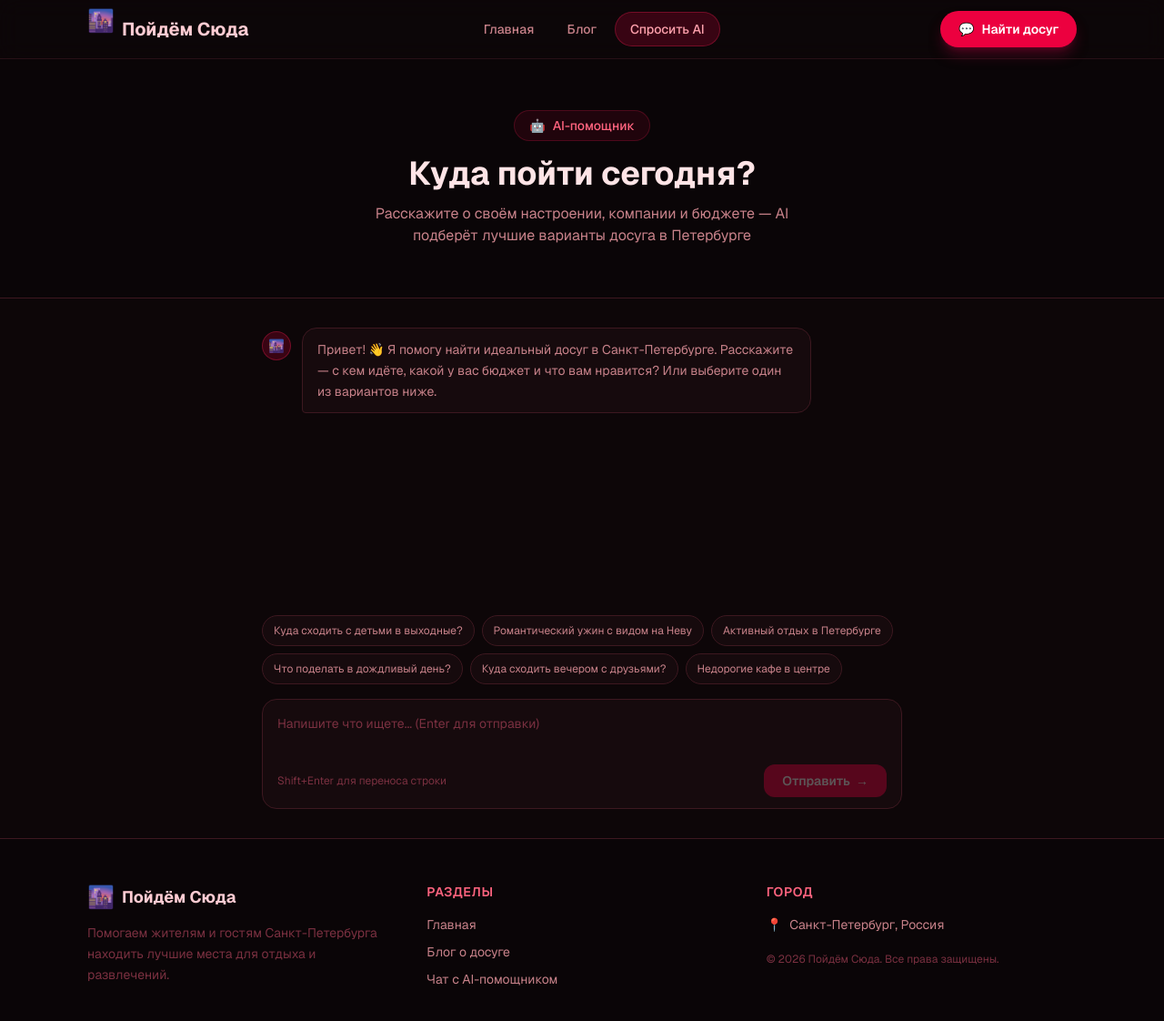
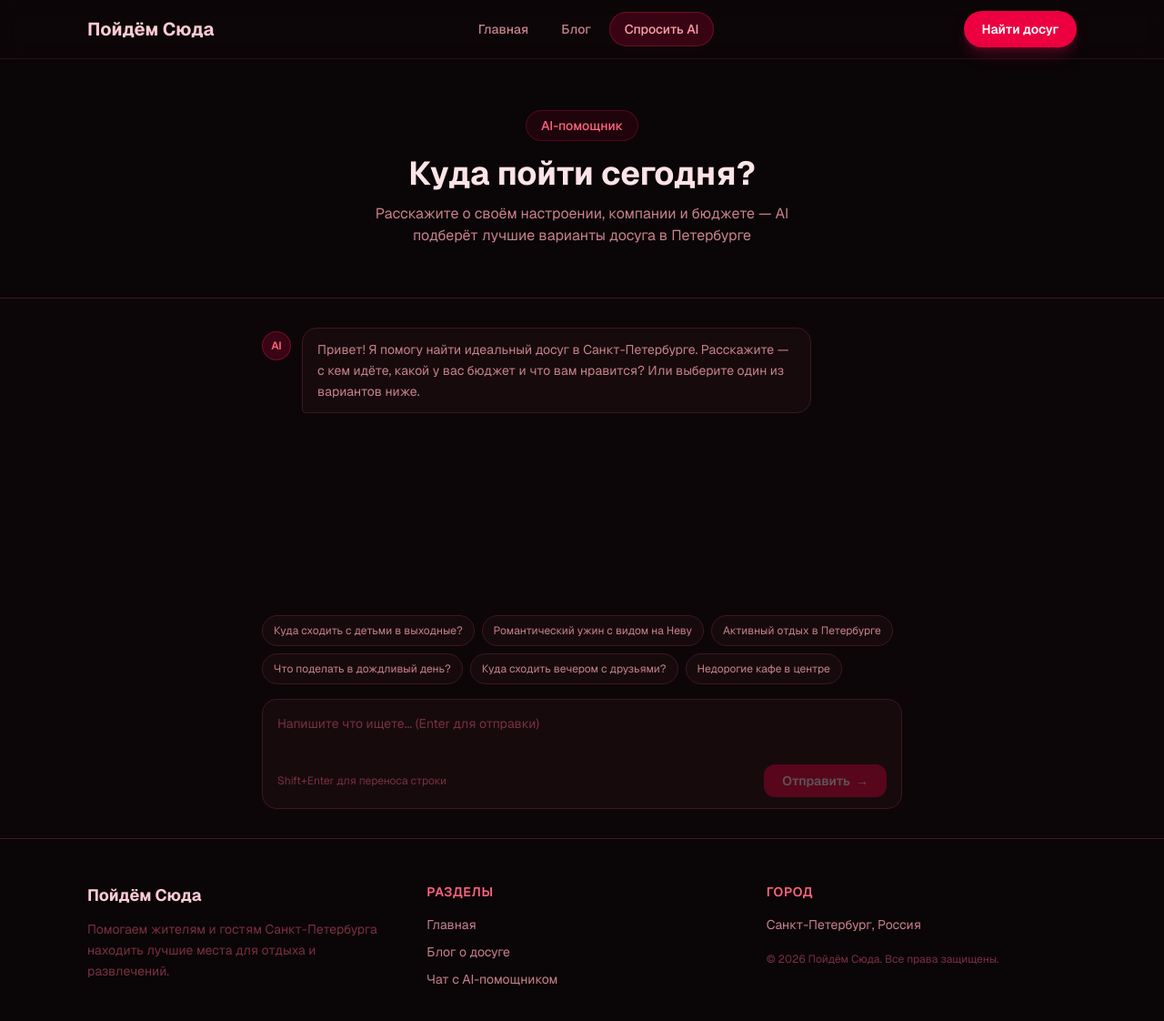
Before and after one commit to sachalysov/poydomsuda, a Next.js app: page /chat in a window 1280 px wide. Shown: the top 1122 px of the page at 91% size. Built offline with nearby package versions, Linux system fonts and the light colour scheme.

Commit message:
убрал все иконки

```diff
--- a/src/app/blog/[slug]/page.tsx
+++ b/src/app/blog/[slug]/page.tsx
@@ -71,7 +71,6 @@ export default async function PostPage({ params }: Props) {
 
       {/* Article header */}
       <header className="max-w-3xl mx-auto px-4 sm:px-6 lg:px-8 pt-8 pb-6">
-        <div className="text-6xl mb-5">{post.emoji}</div>
         <div className="flex flex-wrap items-center gap-3 mb-5">
           <span className="inline-block text-sm font-medium bg-rose-600/10 border border-rose-500/20 text-rose-400 px-3 py-1 rounded-full">
             {post.category}
@@ -100,7 +99,6 @@ export default async function PostPage({ params }: Props) {
       {/* Ask AI CTA */}
       <div className="max-w-3xl mx-auto px-4 sm:px-6 lg:px-8 mb-16">
         <div className="bg-[#160A0D] border border-[#5C2530] rounded-2xl p-6 sm:p-8 text-center">
-          <div className="text-3xl mb-3">💬</div>
           <h3 className="text-xl font-bold text-rose-200 mb-2">
             Хотите персональный совет?
           </h3>
@@ -111,7 +109,7 @@ export default async function PostPage({ params }: Props) {
             href="/chat"
             className="inline-flex items-center gap-2 bg-rose-600 hover:bg-rose-500 text-white font-bold px-6 py-3 rounded-xl transition-all duration-200 hover:-translate-y-0.5"
           >
-            <span>🚀</span> Открыть чат
+            Открыть чат
           </Link>
         </div>
       </div>
@@ -128,7 +126,6 @@ export default async function PostPage({ params }: Props) {
                   href={`/blog/${p.slug}`}
                   className="group bg-[#160A0D] border border-[#3D1820] hover:border-[#5C2530] rounded-2xl p-5 transition-all duration-200 hover:bg-[#1E0E12]"
                 >
-                  <div className="text-3xl mb-3">{p.emoji}</div>
                   <span className="inline-block text-xs font-medium bg-rose-600/10 border border-rose-500/20 text-rose-400 px-2.5 py-1 rounded-full mb-3">
                     {p.category}
                   </span>
--- a/src/app/blog/page.tsx
+++ b/src/app/blog/page.tsx
@@ -21,7 +21,7 @@ export default function BlogPage() {
       <section className="bg-[#0A0507] border-b border-[#3D1820] py-14 sm:py-20">
         <div className="max-w-6xl mx-auto px-4 sm:px-6 lg:px-8 text-center">
           <div className="inline-flex items-center gap-2 bg-rose-600/10 border border-rose-500/20 text-rose-400 text-sm font-medium px-4 py-1.5 rounded-full mb-5">
-            <span>📰</span> Блог о досуге
+            Блог о досуге
           </div>
           <h1 className="text-4xl sm:text-5xl font-bold text-rose-100 mb-4">
             Идеи для Петербурга
@@ -60,7 +60,6 @@ export default function BlogPage() {
             className="group block bg-[#160A0D] border border-[#3D1820] hover:border-[#5C2530] rounded-3xl p-6 sm:p-8 transition-all duration-300 mb-8 hover:bg-[#1E0E12]"
           >
             <div className="flex flex-col sm:flex-row gap-6 items-start">
-              <div className="text-6xl sm:text-7xl flex-shrink-0">{posts[0].emoji}</div>
               <div className="flex-1">
                 <div className="flex items-center gap-3 mb-3">
                   <span className="inline-block text-xs font-medium bg-rose-600/10 border border-rose-500/20 text-rose-400 px-2.5 py-1 rounded-full">
@@ -94,7 +93,6 @@ export default function BlogPage() {
               href={`/blog/${post.slug}`}
               className="group bg-[#160A0D] border border-[#3D1820] hover:border-[#5C2530] rounded-2xl p-5 transition-all duration-200 flex flex-col hover:bg-[#1E0E12]"
             >
-              <div className="text-4xl mb-3">{post.emoji}</div>
               <span className="inline-block text-xs font-medium bg-rose-600/10 border border-rose-500/20 text-rose-400 px-2.5 py-1 rounded-full mb-3 self-start">
                 {post.category}
               </span>
@@ -124,7 +122,7 @@ export default function BlogPage() {
             href="/chat"
             className="inline-flex items-center gap-2 bg-rose-600 hover:bg-rose-500 text-white font-bold px-8 py-4 rounded-2xl shadow-lg shadow-rose-900/50 transition-all duration-200 hover:-translate-y-0.5"
           >
-            <span>💬</span> Открыть чат с AI
+            Открыть чат с AI
           </Link>
         </div>
       </section>
--- a/src/app/chat/page.tsx
+++ b/src/app/chat/page.tsx
@@ -15,7 +15,7 @@ export default function ChatPage() {
       <section className="bg-[#0A0507] border-b border-[#3D1820] py-10 sm:py-14">
         <div className="max-w-3xl mx-auto px-4 sm:px-6 lg:px-8 text-center">
           <div className="inline-flex items-center gap-2 bg-rose-600/10 border border-rose-500/20 text-rose-400 text-sm font-medium px-4 py-1.5 rounded-full mb-4">
-            <span>🤖</span> AI-помощник
+            AI-помощник
           </div>
           <h1 className="text-3xl sm:text-4xl font-bold text-rose-100 mb-3">
             Куда пойти сегодня?
--- a/src/app/not-found.tsx
+++ b/src/app/not-found.tsx
@@ -3,7 +3,6 @@ import Link from "next/link";
 export default function NotFound() {
   return (
     <div className="min-h-[70vh] flex flex-col items-center justify-center text-center px-4 bg-[#0D0608]">
-      <div className="text-7xl mb-6 animate-float">🌃</div>
       <h1 className="text-4xl font-bold text-rose-100 mb-4">404 — Страница не найдена</h1>
       <p className="text-[#C8828A] text-lg max-w-sm mb-8">
         Кажется, эта страница уже ушла на прогулку по ночному Петербургу.
@@ -13,13 +12,13 @@ export default function NotFound() {
           href="/"
           className="inline-flex items-center gap-2 bg-rose-600 hover:bg-rose-500 text-white font-bold px-6 py-3 rounded-xl transition-all duration-200"
         >
-          <span>🏠</span> На главную
+          На главную
         </Link>
         <Link
           href="/blog"
           className="inline-flex items-center gap-2 bg-[#160A0D] border border-[#5C2530] hover:border-rose-600 text-rose-300 font-semibold px-6 py-3 rounded-xl transition-all duration-200"
         >
-          <span>📰</span> В блог
+          В блог
         </Link>
       </div>
     </div>
--- a/src/app/page.tsx
+++ b/src/app/page.tsx
@@ -11,17 +11,14 @@ export const metadata: Metadata = {
 
 const features = [
   {
-    emoji: "🤖",
     title: "AI-помощник",
     desc: "Опишите своё настроение, бюджет и компанию — и получите персональные рекомендации за секунды.",
   },
   {
-    emoji: "📰",
     title: "Блог о досуге",
     desc: "Редакционные статьи о лучших местах, маршрутах и событиях города — от музеев до уличных фестивалей.",
   },
   {
-    emoji: "📍",
     title: "Только Петербург",
     desc: "Фокусируемся на одном городе, чтобы давать актуальные и точные советы без воды.",
   },
@@ -30,19 +27,16 @@ const features = [
 const howItWorks = [
   {
     step: "1",
-    emoji: "💬",
     title: "Напишите AI-помощнику",
     desc: "Расскажите, что ищете: «Хочу погулять с детьми», «Ищу ресторан для свидания», «Что поделать в дождь».",
   },
   {
     step: "2",
-    emoji: "✨",
     title: "Получите рекомендации",
     desc: "Помощник подберёт места, события и маршруты с учётом вашего настроения, бюджета и компании.",
   },
   {
     step: "3",
-    emoji: "🗺️",
     title: "Отправляйтесь",
     desc: "Сохраните идеи, изучите адреса — и вперёд навстречу новым впечатлениям по городу на Неве.",
   },
@@ -66,7 +60,7 @@ export default function HomePage() {
 
         <div className="relative max-w-4xl mx-auto px-4 sm:px-6 lg:px-8 text-left">
           <div className="inline-flex items-center gap-2 bg-rose-600/10 border border-rose-500/20 text-rose-400 text-sm font-medium px-4 py-1.5 rounded-full mb-6 animate-fade-in-up">
-            <span>📍</span> Санкт-Петербург
+            Санкт-Петербург
           </div>
 
           <h1 className="text-4xl sm:text-5xl lg:text-6xl font-bold text-rose-100 leading-tight mb-6 animate-fade-in-up delay-100">
@@ -84,13 +78,13 @@ export default function HomePage() {
               href="/chat"
               className="inline-flex items-center gap-2 bg-rose-600 hover:bg-rose-500 text-white font-bold text-lg px-8 py-4 rounded-2xl shadow-xl shadow-rose-900/50 transition-all duration-200 hover:-translate-y-0.5 w-full sm:w-auto justify-center animate-glow"
             >
-              <span>💬</span> Спросить AI-помощника
+              Спросить AI-помощника
             </Link>
             <Link
               href="/blog"
               className="inline-flex items-center gap-2 bg-transparent hover:bg-[#1E0E12] text-rose-300 font-semibold text-lg px-8 py-4 rounded-2xl border border-[#5C2530] hover:border-rose-600 transition-all duration-200 w-full sm:w-auto justify-center"
             >
-              <span>📰</span> Читать блог
+              Читать блог
             </Link>
           </div>
 
@@ -122,14 +116,11 @@ export default function HomePage() {
             Всё необходимое для того, чтобы каждые выходные в Петербурге были запоминающимися
           </p>
           <div className="grid grid-cols-1 md:grid-cols-3 gap-5">
-            {features.map(({ emoji, title, desc }) => (
+            {features.map(({ title, desc }) => (
               <div
                 key={title}
                 className="bg-[#160A0D] border border-[#3D1820] hover:border-[#5C2530] rounded-2xl p-6 transition-all duration-200 group hover:bg-[#1E0E12]"
               >
-                <div className="text-4xl mb-4 group-hover:scale-110 transition-transform duration-200">
-                  {emoji}
-                </div>
                 <h3 className="text-lg font-bold text-rose-200 mb-2">{title}</h3>
                 <p className="text-[#C8828A] text-sm leading-relaxed">{desc}</p>
               </div>
@@ -150,12 +141,11 @@ export default function HomePage() {
             Три шага до идеального досуга в городе
           </p>
           <div className="grid grid-cols-1 md:grid-cols-3 gap-10">
-            {howItWorks.map(({ step, emoji, title, desc }) => (
+            {howItWorks.map(({ step, title, desc }) => (
               <div key={step} className="relative text-center">
                 <div className="inline-flex items-center justify-center w-12 h-12 bg-rose-600 text-white font-bold text-lg rounded-full mb-4 shadow-lg shadow-rose-900/60">
                   {step}
                 </div>
-                <div className="text-4xl mb-3">{emoji}</div>
                 <h3 className="text-lg font-bold text-rose-200 mb-2">{title}</h3>
                 <p className="text-[#C8828A] text-sm leading-relaxed max-w-xs mx-auto">{desc}</p>
               </div>
@@ -167,7 +157,7 @@ export default function HomePage() {
               href="/chat"
               className="inline-flex items-center gap-2 bg-rose-600 hover:bg-rose-500 text-white font-bold px-8 py-4 rounded-2xl shadow-lg shadow-rose-900/50 transition-all duration-200 hover:-translate-y-0.5"
             >
-              <span>🚀</span> Попробовать бесплатно
+              Попробовать бесплатно
             </Link>
           </div>
         </div>
@@ -198,7 +188,6 @@ export default function HomePage() {
                 href={`/blog/${post.slug}`}
                 className="group bg-[#160A0D] border border-[#3D1820] hover:border-[#5C2530] rounded-2xl p-5 transition-all duration-200 hover:bg-[#1E0E12]"
               >
-                <div className="text-4xl mb-3">{post.emoji}</div>
                 <span className="inline-block text-xs font-medium bg-rose-600/10 border border-rose-500/20 text-rose-400 px-2.5 py-1 rounded-full mb-3">
                   {post.category}
                 </span>
@@ -228,7 +217,6 @@ export default function HomePage() {
       {/* ── CTA Banner ── */}
       <section className="py-20 bg-gradient-to-br from-[#1A060C] via-[#200B12] to-[#1A060C] border-t border-[#3D1820]">
         <div className="max-w-3xl mx-auto px-4 sm:px-6 lg:px-8 text-center">
-          <div className="text-5xl mb-4 animate-float">🌆</div>
           <h2 className="text-3xl sm:text-4xl font-bold text-rose-100 mb-4">
             Петербург ждёт вас
           </h2>
@@ -239,7 +227,7 @@ export default function HomePage() {
             href="/chat"
             className="inline-flex items-center gap-2 bg-rose-600 hover:bg-rose-500 text-white font-bold text-lg px-10 py-4 rounded-2xl shadow-xl shadow-rose-900/50 transition-all duration-200 hover:-translate-y-0.5 animate-glow"
           >
-            <span>💬</span> Начать разговор
+            Начать разговор
           </Link>
         </div>
       </section>
--- a/src/components/ChatInterface.tsx
+++ b/src/components/ChatInterface.tsx
@@ -20,7 +20,7 @@ const suggestions = [
 const WEBHOOK_URL = ""; // Подключите ваш вебхук здесь
 
 const botPlaceholder =
-  "Привет! 👋 Я помогу найти идеальный досуг в Санкт-Петербурге. Расскажите — с кем идёте, какой у вас бюджет и что вам нравится? Или выберите один из вариантов ниже.";
+  "Привет! Я помогу найти идеальный досуг в Санкт-Петербурге. Расскажите — с кем идёте, какой у вас бюджет и что вам нравится? Или выберите один из вариантов ниже.";
 
 export default function ChatInterface() {
   const [messages, setMessages] = useState<Message[]>([
@@ -63,7 +63,7 @@ export default function ChatInterface() {
           {
             id: (Date.now() + 1).toString(),
             role: "assistant",
-            text: `Отличный вопрос! 🌟 Я получил ваше сообщение: «${text.trim()}». \n\nПока вебхук с нейросетью не подключён — но скоро я смогу давать полноценные персональные рекомендации по досугу в Санкт-Петербурге. Пока загляните в наш блог — там много интересных идей! 👇`,
+            text: `Отличный вопрос! Я получил ваше сообщение: «${text.trim()}». \n\nПока вебхук с нейросетью не подключён — но скоро я смогу давать полноценные персональные рекомендации по досугу в Санкт-Петербурге. Пока загляните в наш блог — там много интересных идей.`,
           },
         ]);
       }
@@ -73,7 +73,7 @@ export default function ChatInterface() {
         {
           id: (Date.now() + 1).toString(),
           role: "assistant",
-          text: "Упс, что-то пошло не так. Попробуйте ещё раз чуть позже! 🙏",
+          text: "Упс, что-то пошло не так. Попробуйте ещё раз чуть позже!",
         },
       ]);
     } finally {
@@ -98,8 +98,8 @@ export default function ChatInterface() {
             className={`flex gap-3 ${msg.role === "user" ? "justify-end" : "justify-start"}`}
           >
             {msg.role === "assistant" && (
-              <div className="w-8 h-8 rounded-full bg-rose-600/20 border border-rose-500/30 flex items-center justify-center text-sm flex-shrink-0 mt-1">
-                🌆
+              <div className="w-8 h-8 rounded-full bg-rose-600/20 border border-rose-500/30 flex items-center justify-center text-xs font-semibold text-rose-400 flex-shrink-0 mt-1">
+                AI
               </div>
             )}
             <div
@@ -112,8 +112,8 @@ export default function ChatInterface() {
               {msg.text}
             </div>
             {msg.role === "user" && (
-              <div className="w-8 h-8 rounded-full bg-[#1E0E12] border border-[#3D1820] flex items-center justify-center text-sm flex-shrink-0 mt-1">
-                👤
+              <div className="w-8 h-8 rounded-full bg-[#1E0E12] border border-[#3D1820] flex items-center justify-center text-xs font-semibold text-[#C8828A] flex-shrink-0 mt-1">
+                Вы
               </div>
             )}
           </div>
@@ -121,8 +121,8 @@ export default function ChatInterface() {
 
         {loading && (
           <div className="flex gap-3 justify-start">
-            <div className="w-8 h-8 rounded-full bg-rose-600/20 border border-rose-500/30 flex items-center justify-center text-sm flex-shrink-0 mt-1">
-              🌆
+            <div className="w-8 h-8 rounded-full bg-rose-600/20 border border-rose-500/30 flex items-center justify-center text-xs font-semibold text-rose-400 flex-shrink-0 mt-1">
+              AI
             </div>
             <div className="bg-[#160A0D] border border-[#3D1820] px-4 py-3 rounded-2xl rounded-bl-sm">
               <div className="flex gap-1.5 items-center h-5">
--- a/src/components/Footer.tsx
+++ b/src/components/Footer.tsx
@@ -8,8 +8,7 @@ export default function Footer() {
 
           {/* Brand */}
           <div>
-            <div className="flex items-center gap-2 mb-3">
-              <span className="text-2xl">🌆</span>
+            <div className="mb-3">
               <span className="font-bold text-lg text-rose-200">Пойдём Сюда</span>
             </div>
             <p className="text-sm text-[#7A3040] leading-relaxed">
@@ -38,8 +37,8 @@ export default function Footer() {
           {/* City */}
           <div>
             <h3 className="font-semibold text-rose-400 mb-4 text-sm uppercase tracking-wider">Город</h3>
-            <p className="text-sm text-[#C8828A] flex items-center gap-2">
-              <span>📍</span> Санкт-Петербург, Россия
+            <p className="text-sm text-[#C8828A]">
+              Санкт-Петербург, Россия
             </p>
             <p className="text-xs text-[#7A3040] mt-5">
               © {new Date().getFullYear()} Пойдём Сюда. Все права защищены.
--- a/src/components/Header.tsx
+++ b/src/components/Header.tsx
@@ -35,7 +35,6 @@ export default function Header() {
 
           {/* Logo */}
           <Link href="/" className="flex items-center gap-2 group">
-            <span className="text-2xl animate-float">🌆</span>
             <span className="font-bold text-xl text-rose-200 group-hover:text-rose-100 transition-colors">
               Пойдём Сюда
             </span>
@@ -63,7 +62,7 @@ export default function Header() {
             href="/chat"
             className="hidden md:inline-flex items-center gap-2 bg-rose-600 hover:bg-rose-500 text-white font-semibold text-sm px-5 py-2.5 rounded-full transition-all duration-200 shadow-lg shadow-rose-900/50"
           >
-            <span>💬</span> Найти досуг
+            Найти досуг
           </Link>
 
           {/* Mobile burger */}
@@ -104,7 +103,7 @@ export default function Header() {
               onClick={() => setMenuOpen(false)}
               className="mt-2 inline-flex items-center justify-center gap-2 bg-rose-600 hover:bg-rose-500 text-white font-semibold text-sm px-5 py-3 rounded-xl transition-colors"
             >
-              <span>💬</span> Найти досуг
+              Найти досуг
             </Link>
           </nav>
         )}
```
Also changed, not shown: src/lib/posts.ts (+0 -7 lines).
